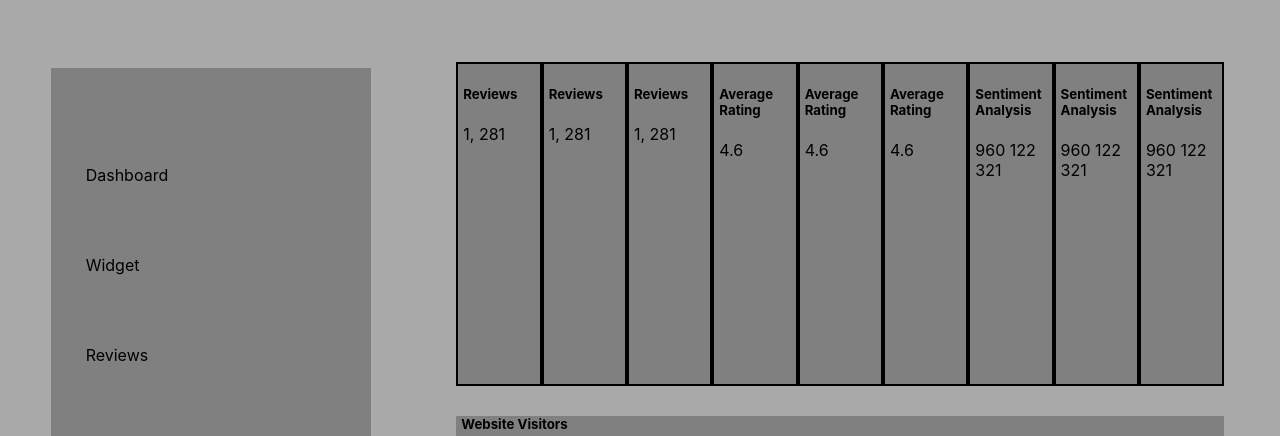
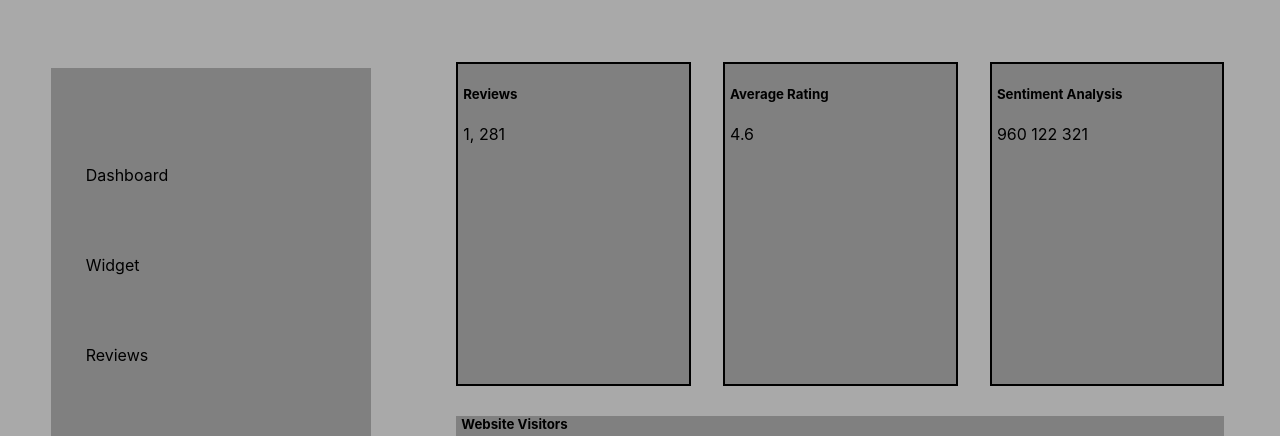
Before and after one commit to Nam3loc/dashboard-react, a React (Create React App) app: page / in a window 1280 px wide. Shown: the top 436 px of the page. Built offline with nearby package versions, Linux system fonts and the light colour scheme.

Commit message:
fixed ratings issue

```diff
--- a/src/components/Rating.js
+++ b/src/components/Rating.js
@@ -6,8 +6,8 @@ export default function Rating(props) {
     return (
         <>
             <Reviews title={props.title} number={props.number} />
-            <AverageRating title={props.title} number={props.number} />
-            <SentimentAnalysis title={props.title} number={props.number} />
+            {/* <AverageRating title={props.title} number={props.number} />
+            <SentimentAnalysis title={props.title} number={props.number} /> */}
         </>
     )
 }
```
